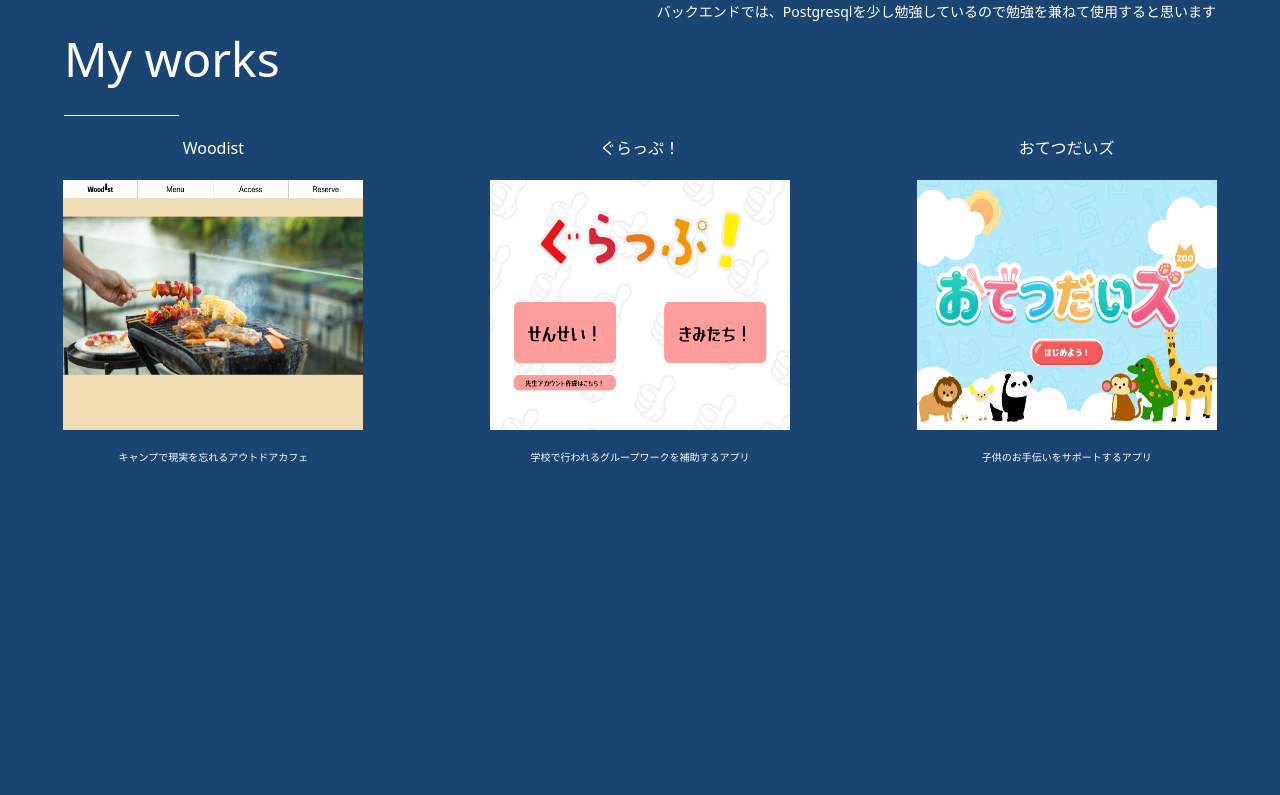
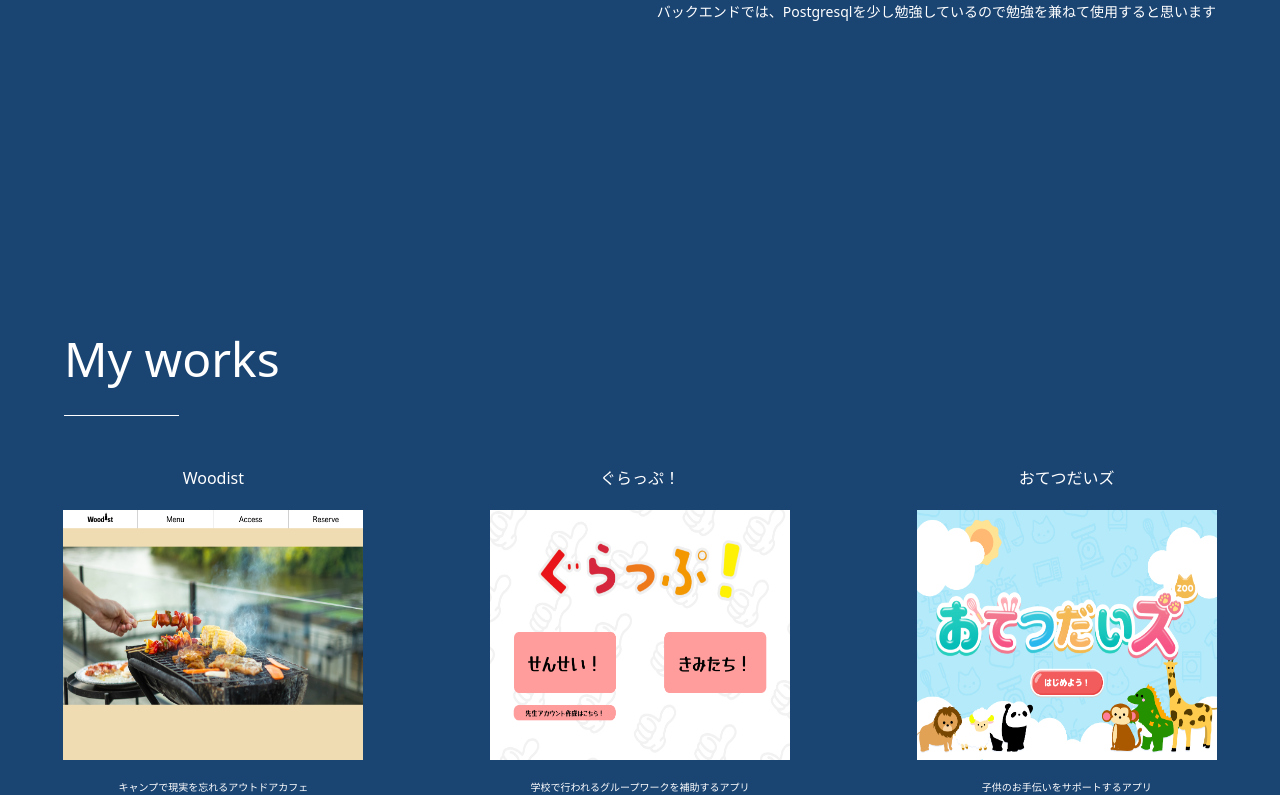
Before and after one commit to RikutoOgaki/FirstPortfolio, a Next.js app: page / in a window 1280 px wide. Shown: the part 2041-2836 px from the top of the page. Before the commit the page ends 2506 px from the top, so only its background shows below. Built offline with nearby package versions, Linux system fonts and the light colour scheme.

Commit message:
firstportfolio add

```diff
--- a/src/components/SkillBlock.tsx
+++ b/src/components/SkillBlock.tsx
@@ -91,7 +91,10 @@ export default function SkillBlock() {
                             color={'#fff'}
                             fontSize={'1.6rem'}>メインで使用している技術</Text>
                         <Flex
-                            margin={'2rem 0 2rem 0'}>
+                            justifyContent={'flex-end'}
+                            margin={'2rem 0 2rem 0'}
+                            flexWrap={'wrap'}
+                        >
                             {iconArray.useicon.map((item, v) =>
                                 <Box
                                     key={v}
@@ -108,7 +111,10 @@ export default function SkillBlock() {
                             color={'#fff'}
                             fontSize={'1.6rem'}>学んでいる（学びたい）技術</Text>
                         <Flex
-                            margin={'2rem 0 2rem 0'}>
+                            justifyContent={'flex-end'}
+                            margin={'2rem 0 2rem 0'}
+                            flexWrap={'wrap'}
+                        >
                             {iconArray.studyicon.map((item, v) =>
                                 <Box
                                     key={v}
@@ -125,7 +131,10 @@ export default function SkillBlock() {
                             color={'#fff'}
                             fontSize={'1.6rem'}>使用ツール</Text>
                         <Flex
-                            margin={'2rem 0 2rem 0'} >
+                            justifyContent={'flex-end'}
+                            margin={'2rem 0 2rem 0'}
+                            flexWrap={'wrap'}
+                        >
                             {iconArray.usingicon.map((item, v) =>
                                 <Box
                                     key={v}
--- a/src/components/WorksBlock.tsx
+++ b/src/components/WorksBlock.tsx
@@ -11,6 +11,7 @@ export default function WorksBlock() {
                     justifyContent={'flex-start'}
                     marginLeft={'5%'}
                     marginRight={'5%'}
+                    marginTop={'30rem'}
                 >
                     <Text
                         as={'h2'}
@@ -31,8 +32,10 @@ export default function WorksBlock() {
                 >
                     <Box
                         textAlign={'center'}
-                        w={'30rem'}>
-                        <Link href={'https://click.ecc.ac.jp/ecc/rogaki/woodist/web/temp.html'}>
+                        w={'30rem'}
+                        marginTop={'3rem'}
+                    >
+                        <Link href={'/WoodistPage'}>
                             <Text
                                 as={'p'}
                                 fontSize={'1.6rem'}
@@ -56,7 +59,9 @@ export default function WorksBlock() {
                     </Box>
                     <Box
                         textAlign={'center'}
-                        w={'30rem'}>
+                        w={'30rem'}
+                        marginTop={'3rem'}
+                    >
                         <Link href={'https://gurappu.vercel.app/'}>
                             <Text
                                 as={'p'}
@@ -81,7 +86,9 @@ export default function WorksBlock() {
                     </Box>
                     <Box
                         textAlign={'center'}
-                        w={'30rem'}>
+                        w={'30rem'}
+                        marginTop={'3rem'}
+                    >
                         <Link href={'https://tea-m.vercel.app/'}>
                             <Text
                                 as={'p'}
```
Also changed, not shown: src/components/WoodistPage.tsx (+16 -4 lines).
